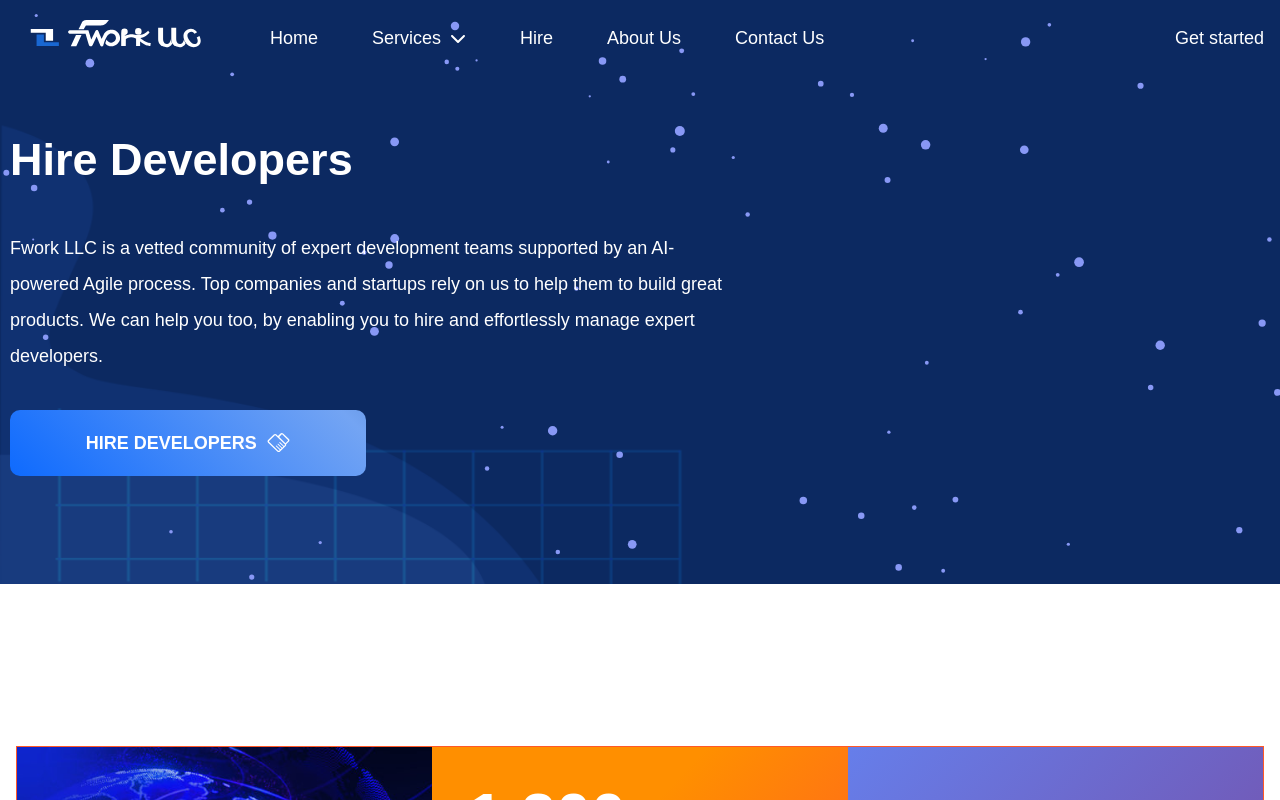
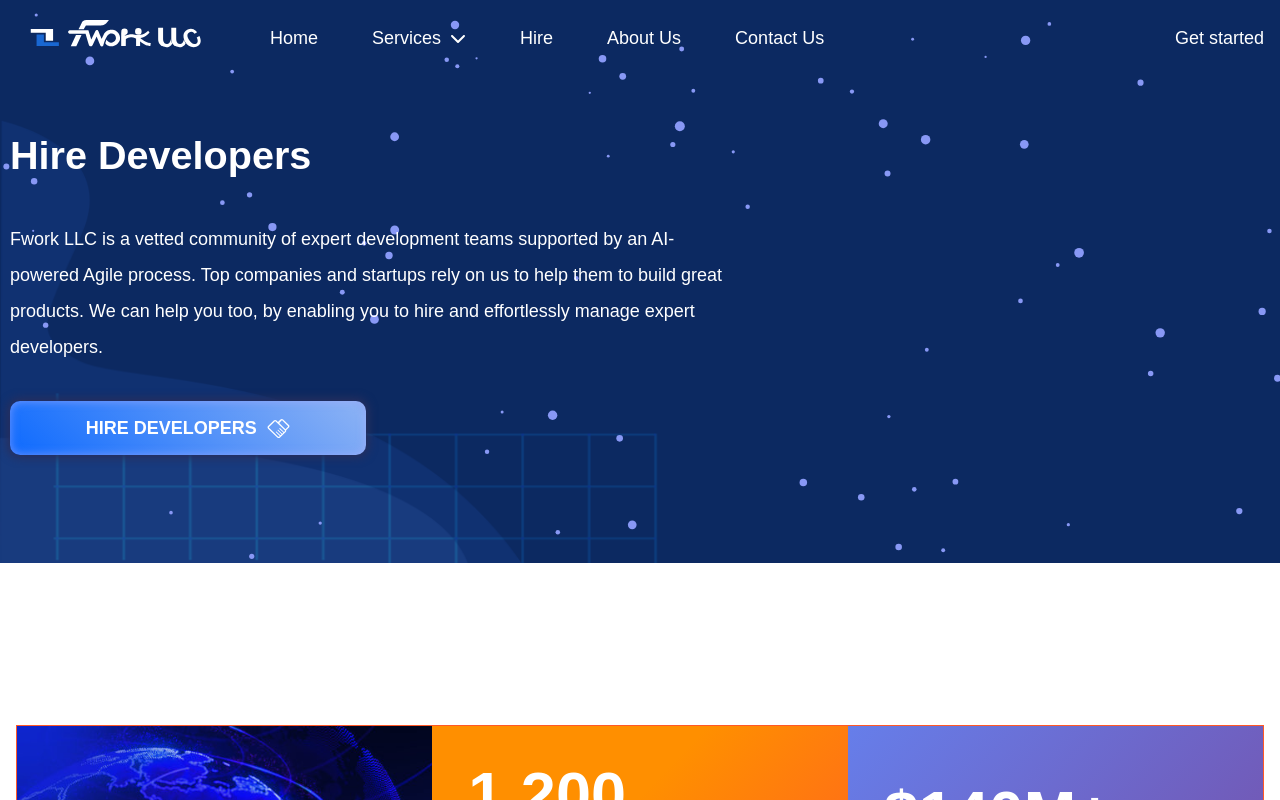
Before and after one commit to maestro418/fwork-landing, a React (Create React App) app: page / in a window 1280 px wide. Shown: the top 800 px of the page. Built offline with nearby package versions, Linux system fonts and the light colour scheme.

Commit message:
feat: update ui

```diff
--- a/public/index.html
+++ b/public/index.html
@@ -22,7 +22,7 @@
       work correctly both with client-side routing and a non-root public URL.
       Learn how to configure a non-root public URL by running `npm run build`.
     -->
-  <title>Fwork DevTeam</title>
+  <title>Fwork LLC</title>
 </head>
 
 <body>
--- a/src/components/button.tsx
+++ b/src/components/button.tsx
@@ -67,7 +67,7 @@ const buttonStyle = css`
     }
 `
 const hireBtnStyle = css`
-    padding: 15px 30px;
+    padding: .5em 0;
     text-align: center;
     text-transform: uppercase;
     transition: 0.5s;
@@ -76,12 +76,12 @@ const hireBtnStyle = css`
     border-radius: 10px;
     font-weight: 700;
     border: 0;
-    background-image: linear-gradient(45deg, rgba(0, 98, 255, 0.94) 0%, rgba(2, 96, 247, 0.52) 51%,rgba(0, 41, 107, 0.94) 100%);
+    background-image: linear-gradient(45deg, rgba(0, 98, 255, 0.94) 0%, rgba(41, 118, 250, 0.52) 51%,rgba(0, 41, 107, 0.94) 100%);
     cursor: pointer;
     user-select: none;
     -webkit-user-select: none;
     touch-action: manipulation;
-
+    box-shadow: inset 0 0 10px rgba(175, 175, 255, 0.6), 0 0 9px 3px#282f5e;
     &:hover {
         background-position: right center;
         color: #fff;
@@ -91,7 +91,6 @@ const hireBtnStyle = css`
     &:active {
         transform: scale(0.95);
     }
-
 `
 
 const StyledUp2Button = styled.div`
--- a/src/components/intro-banner.tsx
+++ b/src/components/intro-banner.tsx
@@ -38,8 +38,7 @@ const IntroBanner = ({ title, desc, bgImg }: IntroBannerProps) => {
 
     return (
         <StyledBanner $isMobile={mobile} $bgImg={bgImg}>
-            {(title && desc && bgImg) ? (
-                <div className="container">
+            <div className="container">
                 <div className="row main-content">
                     <div className="">
                         <div className="h1 bold-550">
@@ -59,14 +58,12 @@ const IntroBanner = ({ title, desc, bgImg }: IntroBannerProps) => {
                     </div>
                 </div>
             </div>
-            ) : (<Loading />)}
         </StyledBanner>
     )
 }
 
 const StyledBanner = styled.div<StyledBannerProps>`
     width: 100%;
-
     padding: 6em 0 5em 0;
     background-image: url(${(props) => `${!!props.$isMobile ? `/img/header.png` : `${props.$bgImg}`}`});
     background-repeat: no-repeat;
@@ -82,20 +79,6 @@ const StyledBanner = styled.div<StyledBannerProps>`
             flex-direction: column;
             padding: 1em;
             gap: 2em;
-            /* .h1 {
-                font-size: 2.5em;
-                @media screen and (max-width:668px) {
-                    font-size: 2em;
-                }
-            }
-            .h4 {
-                font-size: 1em;
-                line-height: 2;
-                @media screen and (max-width:668px) {
-                    font-size: 0.8em;
-                    line-height: 2;
-                }
-            }                                            */
         }
         .btn-mobile {
             width: 50%;
@@ -132,7 +115,7 @@ const StyledBanner = styled.div<StyledBannerProps>`
         }
     }
     .h1 {
-        font-size: 2.5em;
+        font-size: 2.2em;
         @media screen and (max-width:668px) {
             font-size: 2em;
         }
@@ -157,9 +140,6 @@ const StyledBanner = styled.div<StyledBannerProps>`
             line-height: 2;
         }
     }
-    .noImg-content {
-        background-color: "rgb(31, 48, 122)";
-    }
 `
 
 export default IntroBanner
```
